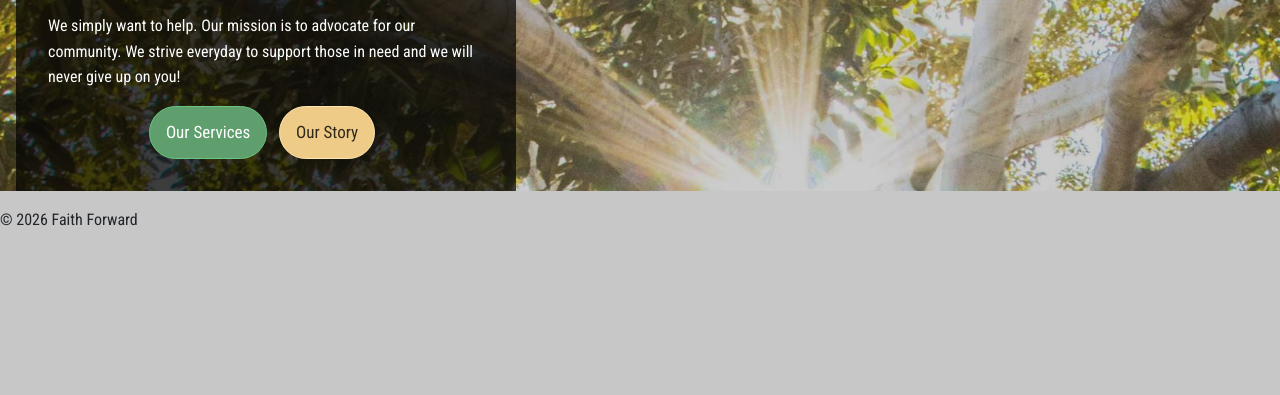
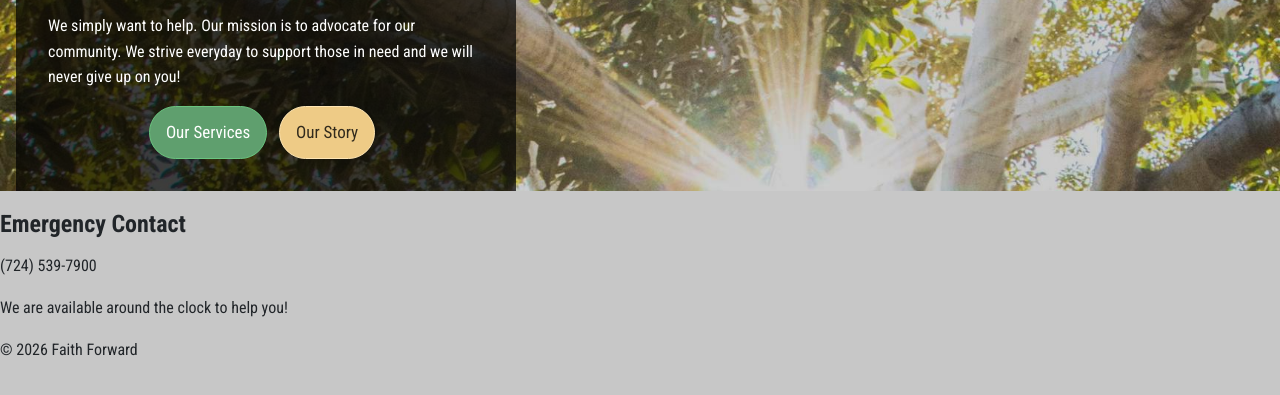
Before and after one commit to shermandy/test-site, an Eleventy site: page content/index.md in a window 1280 px wide. Shown: the part 329-724 px from the top of the page. Built offline with nearby package versions, Linux system fonts and the light colour scheme; Eleventy itself is replaced by a stand-in of ours; files that its build step writes are made by us from their sources.

Commit message:
Update Pages “home”

```diff
--- a/content/index.md
+++ b/content/index.md
@@ -24,4 +24,11 @@ blocks:
         target: _self
         button_color: secondary
     bg_image: /images/hero-trees.jpg
+  - type: rich_text
+    body: |-
+      ## Emergency Contact
+
+      (724) 539-7900
+
+      We are available around the clock to help you!
 ---
```
